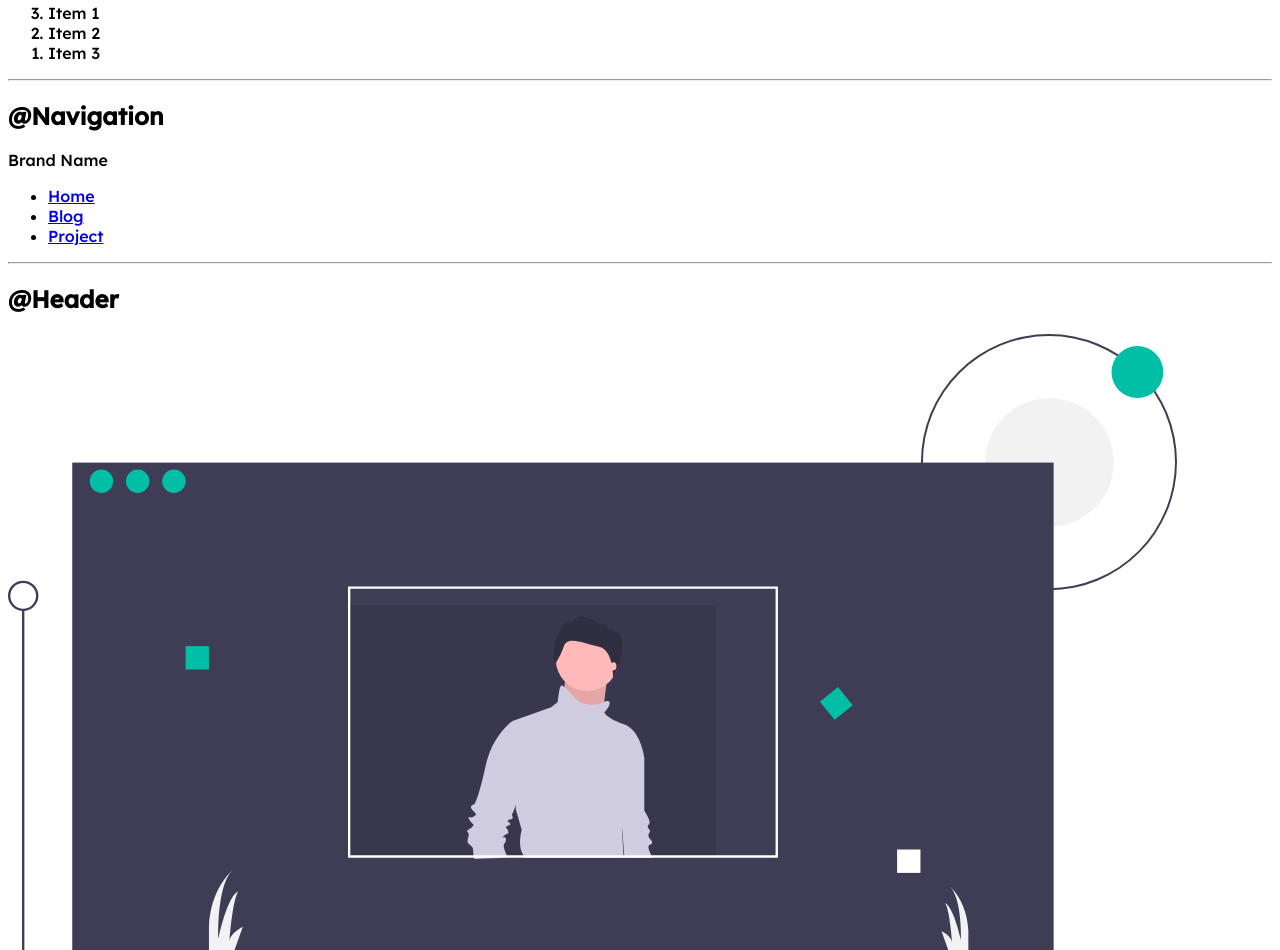
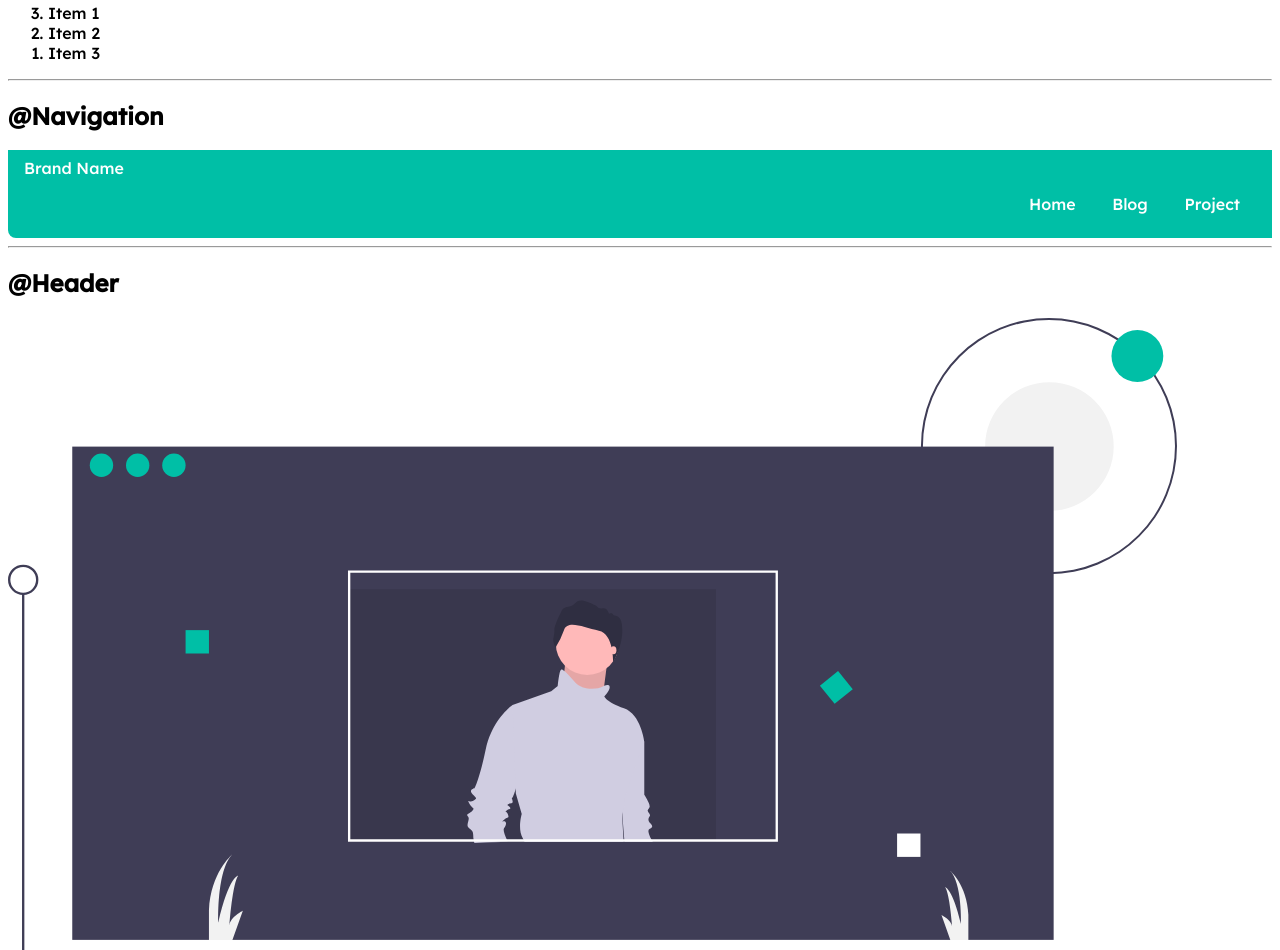
Before and after one commit to TusharBhandirge/html-css-component-library, a plain HTML site: page index.html in a window 1280 px wide. Shown: the part 1020-1970 px from the top of the page. Drawn offline with Linux system fonts and the light colour scheme.

Commit message:
Style : upto nav

```diff
--- a/index.html
+++ b/index.html
@@ -54,17 +54,17 @@
     <hr>
 
     <h2>@Navigation</h2>
-    <nav>
-        <div>Brand Name</div>
-    <ul>
-        <li>
-            <a href="/">Home </a>
+    <nav class="navigation">
+        <div class="nav-brand">Brand Name</div>
+    <ul class = "list-nobullets">
+        <li class="list-item-inline">
+            <a class="link" href="/">Home </a>
         </li>
-        <li>
-            <a href="/">Blog</a>
+        <li class="list-item-inline">
+           <a class="link" href="/">Blog</a>
         </li>
-        <li>
-            <a href="/">Project</a>
+        <li class = "list-item-inline">
+            <a class="link" href="/">Project</a>
         </li>
     </ul>
     </nav>
--- a/styles.css
+++ b/styles.css
@@ -58,3 +58,24 @@ br{
 
 
 /** navigatiom **/
+
+.navigation{
+    background-color: var(--primary-color);
+    color:white;
+    border-bottom-left-radius:  0.5rem;
+ padding: 0.5rem 1rem;
+}
+
+nav-brand{
+    font-weight: bold;
+}
+
+.navigation .link{
+
+    color: white;
+
+}
+
+.navigation .list-nobullets{
+    text-align: right;
+}
```
